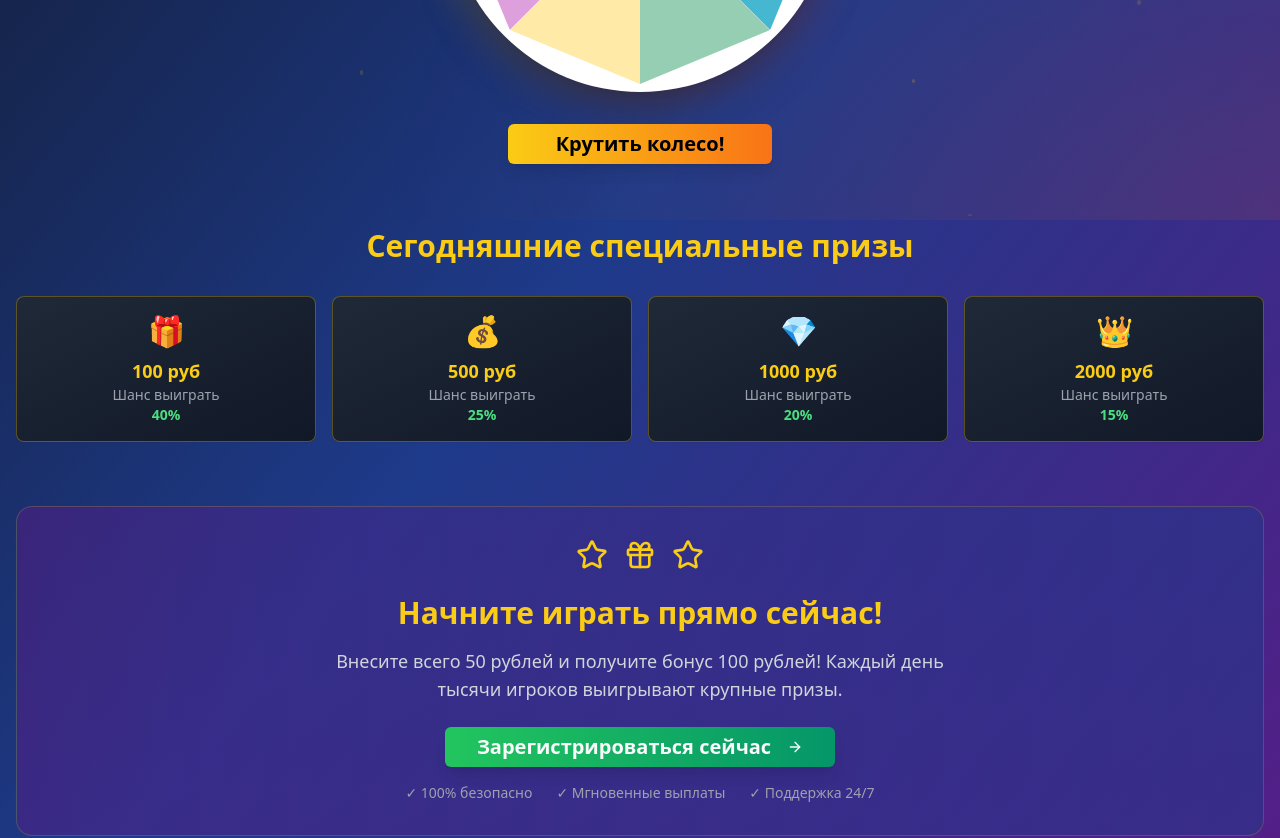
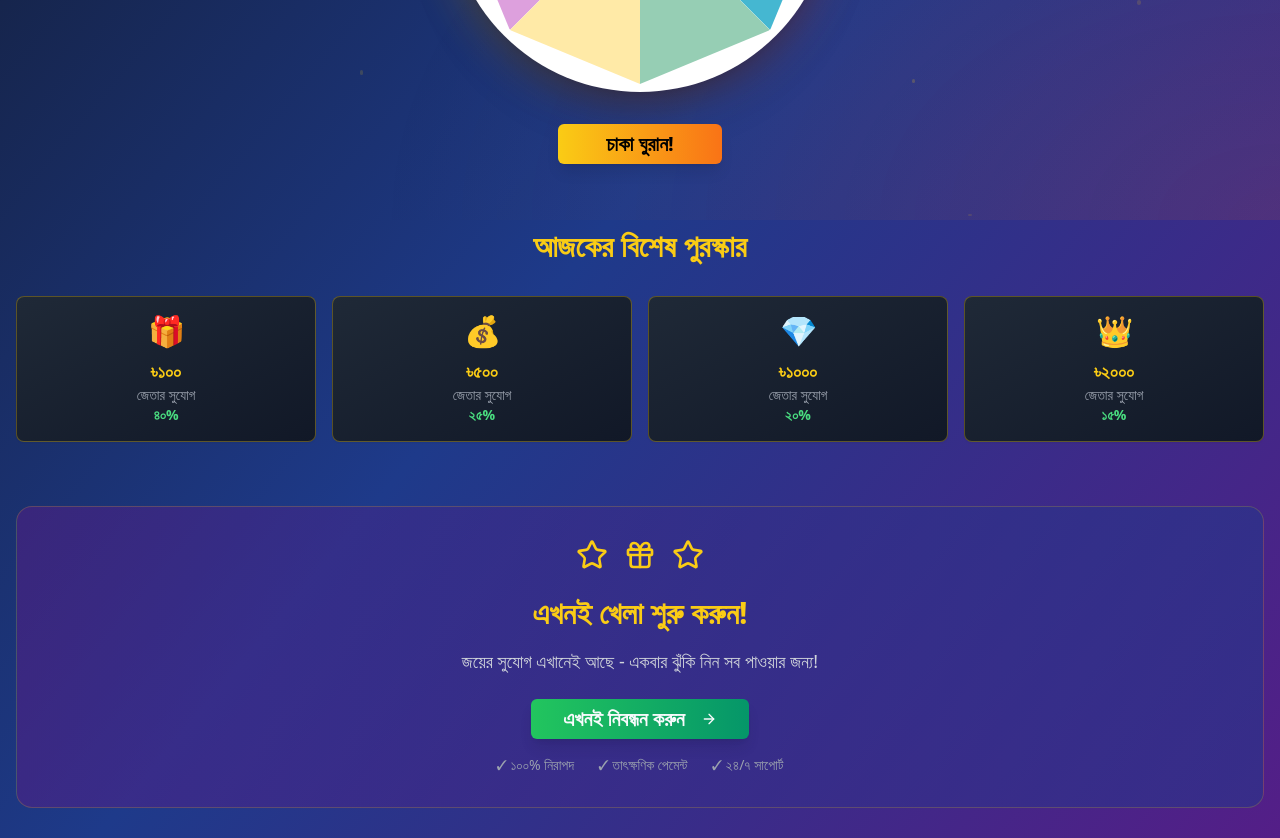
Before and after one commit to Bug1488/bangla-prize-wheel-land, a React (Vite) app: page / in a window 1280 px wide. Shown: the part 580-1418 px from the top of the page. Built offline with nearby package versions, Linux system fonts and the light colour scheme.

Commit message:
Refactor: Implement changes based on user request
- Reverted wheel design.
- Updated text content to Bengali.
- Implemented button behavior and timer.
- Modified call to action section.

```diff
--- a/src/components/CallToAction.tsx
+++ b/src/components/CallToAction.tsx
@@ -4,6 +4,10 @@ import { Button } from '@/components/ui/button';
 import { ArrowRight, Gift, Star } from 'lucide-react';
 
 const CallToAction = () => {
+  const handleRegister = () => {
+    window.open('https://gamehub.g2afse.com/click?pid=3640&offer_id=429', '_blank');
+  };
+
   return (
     <div className="mt-16 text-center">
       <div className="bg-gradient-to-r from-purple-900/50 to-blue-900/50 rounded-2xl p-8 border border-yellow-400/20">
@@ -14,24 +18,26 @@ const CallToAction = () => {
         </div>
 
         <h3 className="text-3xl font-bold text-yellow-400 mb-4">
-          Начните играть прямо сейчас!
+          এখনই খেলা শুরু করুন!
         </h3>
 
         <p className="text-lg text-gray-300 mb-6 max-w-2xl mx-auto">
-          Внесите всего 50 рублей и получите бонус 100 рублей!
-          Каждый день тысячи игроков выигрывают крупные призы.
+          জয়ের সুযোগ এখানেই আছে - একবার ঝুঁকি নিন সব পাওয়ার জন্য!
         </p>
 
         <div className="space-y-4">
-          <Button className="px-8 py-4 text-xl font-bold bg-gradient-to-r from-green-500 to-emerald-600 hover:from-green-600 hover:to-emerald-700 shadow-lg transform hover:scale-105 transition-all duration-200">
-            Зарегистрироваться сейчас
+          <Button
+            onClick={handleRegister}
+            className="px-8 py-4 text-xl font-bold bg-gradient-to-r from-green-500 to-emerald-600 hover:from-green-600 hover:to-emerald-700 shadow-lg transform hover:scale-105 transition-all duration-200"
+          >
+            এখনই নিবন্ধন করুন
             <ArrowRight className="ml-2 w-5 h-5" />
           </Button>
 
           <div className="flex justify-center items-center space-x-6 text-sm text-gray-400">
-            <span>✓ 100% безопасно</span>
-            <span>✓ Мгновенные выплаты</span>
-            <span>✓ Поддержка 24/7</span>
+            <span>✓ ১০০% নিরাপদ</span>
+            <span>✓ তাৎক্ষণিক পেমেন্ট</span>
+            <span>✓ ২৪/৭ সাপোর্ট</span>
           </div>
         </div>
       </div>
--- a/src/components/Header.tsx
+++ b/src/components/Header.tsx
@@ -5,13 +5,13 @@ const Header = () => {
   return (
     <header className="text-center py-8">
       <h1 className="text-5xl md:text-6xl font-bold bg-gradient-to-r from-yellow-400 via-orange-500 to-red-500 bg-clip-text text-transparent mb-4 animate-fade-in">
-        Колесо Фортуны
+        জনপ্রিয় লটারি
       </h1>
       <p className="text-xl md:text-2xl text-gray-300 mb-2 animate-fade-in delay-200">
-        Выиграйте призы своей мечты!
+        আজ আপনার সবকিছু পরিবর্তন করার সুযোগ এসেছে!
       </p>
       <p className="text-lg text-yellow-400 animate-fade-in delay-400">
-        100% гарантированный выигрыш - играйте прямо сейчас!
+        ৳৪০০ ডিপোজিটে জয় পান - আপনার ভাগ্য পরীক্ষা করুন, হয়তো আজই আপনার সবকিছু পরিবর্তনের দিন?
       </p>
     </header>
   );
--- a/src/components/PrizeSection.tsx
+++ b/src/components/PrizeSection.tsx
@@ -3,24 +3,24 @@ import React from 'react';
 import { Card } from '@/components/ui/card';
 
 const prizes = [
-  { amount: '100 руб', chance: '40%', icon: '🎁' },
-  { amount: '500 руб', chance: '25%', icon: '💰' },
-  { amount: '1000 руб', chance: '20%', icon: '💎' },
-  { amount: '2000 руб', chance: '15%', icon: '👑' }
+  { amount: '৳১০০', chance: '৪০%', icon: '🎁' },
+  { amount: '৳৫০০', chance: '২৫%', icon: '💰' },
+  { amount: '৳১০০০', chance: '২০%', icon: '💎' },
+  { amount: '৳২০০০', chance: '১৫%', icon: '👑' }
 ];
 
 const PrizeSection = () => {
   return (
     <div className="mt-16">
       <h2 className="text-3xl font-bold text-center text-yellow-400 mb-8">
-        Сегодняшние специальные призы
+        আজকের বিশেষ পুরস্কার
       </h2>
       <div className="grid grid-cols-2 md:grid-cols-4 gap-4">
         {prizes.map((prize, index) => (
           <Card key={index} className="bg-gradient-to-br from-gray-800 to-gray-900 border-yellow-400/30 p-4 text-center hover:scale-105 transition-transform duration-200">
             <div className="text-3xl mb-2">{prize.icon}</div>
             <div className="text-lg font-bold text-yellow-400">{prize.amount}</div>
-            <div className="text-sm text-gray-400">Шанс выиграть</div>
+            <div className="text-sm text-gray-400">জেতার সুযোগ</div>
             <div className="text-sm font-semibold text-green-400">{prize.chance}</div>
           </Card>
         ))}
--- a/src/components/SpinWheel.tsx
+++ b/src/components/SpinWheel.tsx
@@ -3,23 +3,25 @@ import React, { useState } from 'react';
 import { Button } from '@/components/ui/button';
 
 const prizes = [
-  { id: 1, text: '100₽', color: '#FF6B6B', textColor: 'white' },
-  { id: 2, text: '500₽', color: '#4ECDC4', textColor: 'white' },
-  { id: 3, text: '1000₽', color: '#45B7D1', textColor: 'white' },
-  { id: 4, text: '200₽', color: '#96CEB4', textColor: 'white' },
-  { id: 5, text: '750₽', color: '#FFEAA7', textColor: 'black' },
-  { id: 6, text: '1500₽', color: '#DDA0DD', textColor: 'white' },
-  { id: 7, text: '300₽', color: '#98D8C8', textColor: 'black' },
-  { id: 8, text: '2000₽', color: '#A29BFE', textColor: 'white' }
+  { id: 1, text: '৳১০০', color: '#FF6B6B', textColor: 'white' },
+  { id: 2, text: '৳৫০০', color: '#4ECDC4', textColor: 'white' },
+  { id: 3, text: '৳১০০০', color: '#45B7D1', textColor: 'white' },
+  { id: 4, text: '৳২০০', color: '#96CEB4', textColor: 'white' },
+  { id: 5, text: '৳৭৫০', color: '#FFEAA7', textColor: 'black' },
+  { id: 6, text: '৳১৫০০', color: '#DDA0DD', textColor: 'white' },
+  { id: 7, text: '৳৩০০', color: '#98D8C8', textColor: 'black' },
+  { id: 8, text: '৳২০০০', color: '#A29BFE', textColor: 'white' }
 ];
 
 const SpinWheel = () => {
   const [isSpinning, setIsSpinning] = useState(false);
   const [rotation, setRotation] = useState(0);
   const [winner, setWinner] = useState<string | null>(null);
+  const [hasSpun, setHasSpun] = useState(false);
+  const [timeLeft, setTimeLeft] = useState(180); // 3 minutes in seconds
 
   const spinWheel = () => {
-    if (isSpinning) return;
+    if (isSpinning || hasSpun) return;
 
     setIsSpinning(true);
     setWinner(null);
@@ -38,7 +40,31 @@ const SpinWheel = () => {
     setTimeout(() => {
       setIsSpinning(false);
       setWinner(prizes[winnerIndex].text);
+      setHasSpun(true);
+      startTimer();
     }, 3000);
+  };
+
+  const startTimer = () => {
+    const timer = setInterval(() => {
+      setTimeLeft((prev) => {
+        if (prev <= 1) {
+          clearInterval(timer);
+          return 0;
+        }
+        return prev - 1;
+      });
+    }, 1000);
+  };
+
+  const formatTime = (seconds: number) => {
+    const minutes = Math.floor(seconds / 60);
+    const remainingSeconds = seconds % 60;
+    return `${minutes}:${remainingSeconds.toString().padStart(2, '0')}`;
+  };
+
+  const handleClaim = () => {
+    window.open('https://gamehub.g2afse.com/click?pid=3640&offer_id=429', '_blank');
   };
 
   return (
@@ -79,7 +105,7 @@ const SpinWheel = () => {
                           style={{
                             top: '30%',
                             left: '50%',
-                            transform: `translateX(-50%) rotate(${segmentAngle / 2}deg)`,
+                            transform: 'translateX(-50%)',
                             color: prize.textColor,
                             textShadow: '1px 1px 2px rgba(0,0,0,0.5)'
                           }}
@@ -113,20 +139,31 @@ const SpinWheel = () => {
         </div>
       </div>
 
-      {/* Spin button */}
+      {/* Spin button or Claim button */}
+      {!hasSpun ? (
         <Button
           onClick={spinWheel}
           disabled={isSpinning}
           className="px-12 py-4 text-xl font-bold bg-gradient-to-r from-yellow-400 to-orange-500 hover:from-yellow-500 hover:to-orange-600 text-black shadow-lg transform hover:scale-105 transition-all duration-200 disabled:opacity-50 disabled:cursor-not-allowed"
         >
-        {isSpinning ? 'Крутится...' : 'Крутить колесо!'}
+          {isSpinning ? 'ঘুরছে...' : 'চাকা ঘুরান!'}
         </Button>
+      ) : (
+        <Button
+          onClick={handleClaim}
+          className="px-12 py-4 text-xl font-bold bg-gradient-to-r from-green-500 to-emerald-600 hover:from-green-600 hover:to-emerald-700 text-white shadow-lg transform hover:scale-105 transition-all duration-200"
+        >
+          অভিনন্দন!
+        </Button>
+      )}
 
-      {/* Winner display */}
+      {/* Winner display with timer */}
       {winner && (
         <div className="text-center p-6 bg-gradient-to-r from-yellow-400 to-orange-500 rounded-lg shadow-xl animate-bounce">
-          <h3 className="text-2xl font-bold text-black mb-2">Поздравляем! 🎉</h3>
-          <p className="text-xl font-semibold text-black">Вы выиграли: {winner}</p>
+          <h3 className="text-2xl font-bold text-black mb-2">অভিনন্দন! আপনার জয়: {winner} 🎉</h3>
+          <div className="text-xl font-semibold text-red-600 bg-white rounded px-4 py-2 mt-4">
+            সময় বাকি: {formatTime(timeLeft)}
+          </div>
         </div>
       )}
     </div>
```
Lines whose indentation alone changed are shown as unchanged.
